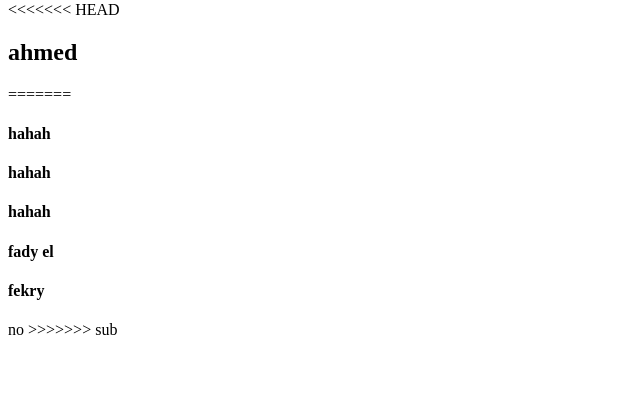
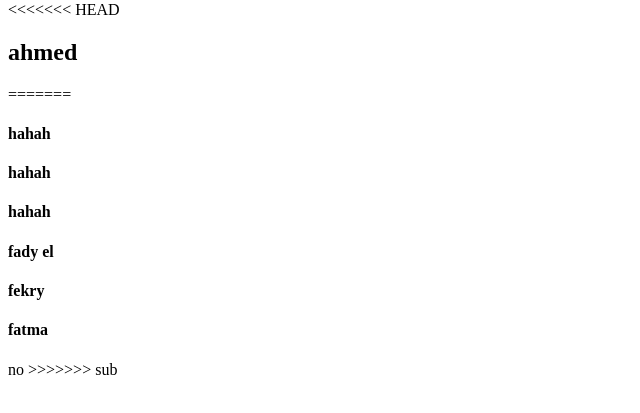
Before and after one commit to AHMEDHTML21548/one, a plain HTML site: page index.html in a window 1280 px wide. Shown: the part 79-492 px from the top of the page, without its empty margins (0-640 px from the left). Drawn offline with Linux system fonts and the light colour scheme.

Commit message:
Update index.html

```diff
--- a/index.html
+++ b/index.html
@@ -15,6 +15,7 @@
     <h4>hahah</h4>
     <h4>fady el</h4>
     <h4>fekry</h4>
+    <h4>fatma</h4>
  no
 
 
```
